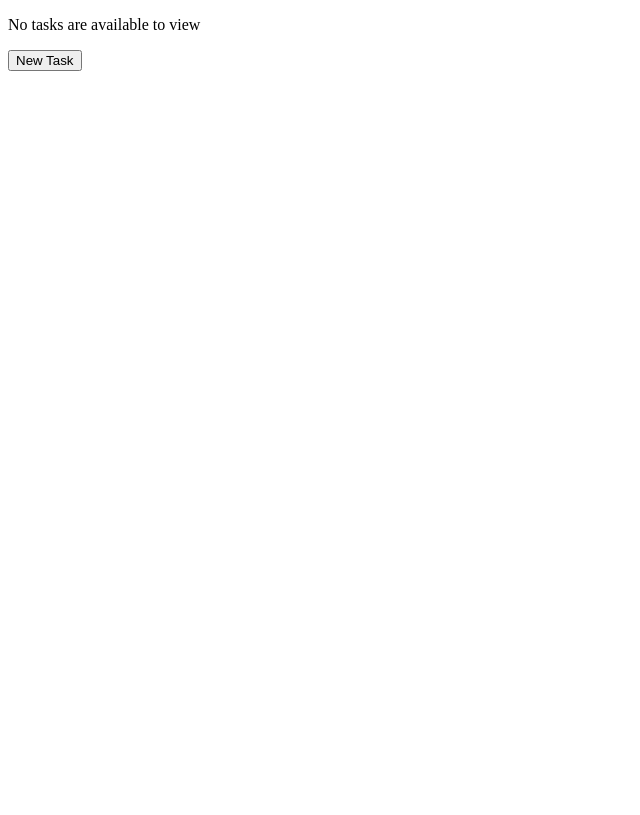
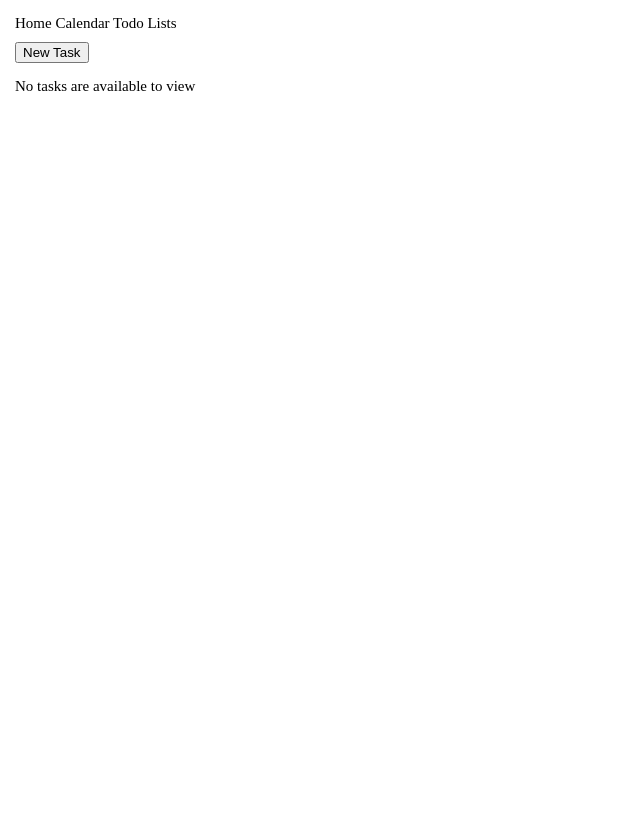
Before and after one commit to MrDoomBringer/TidyPlan, a Django app: page /calendar/ in a window 1280 px wide. Shown: the whole page, without its empty margins (0-640 px from the left). Before the commit the page ends 71 px from the top, so only its background shows below. Run offline with Django 3.2, Linux system fonts and the light colour scheme; data that the repository does not hold is empty; some web fonts are replaced.

Commit message:
Add basic CSS styling

```diff
--- /dev/null
+++ b/mysite/pages/static/pages/style.css
@@ -0,0 +1,154 @@
+@font-face {
+	font-family: 'Raleway';
+	src: local('Raleway'), url('./fonts/Raleway regular.ttf') format("truetype");
+	font-weight: normal;
+	font-style: normal;
+}
+@font-face {
+	font-family: 'Raleway';
+	src: local('Raleway'), url('./fonts/Raleway italic.ttf') format("truetype");
+	font-weight: normal;
+	font-style: italic;
+}
+@font-face {
+	font-family: 'Raleway';
+	src: local('Raleway'), url('./fonts/Raleway 100.ttf') format("truetype");
+	font-weight: 100;
+	font-style: normal;
+}
+@font-face {
+	font-family: 'Raleway';
+	src: local('Raleway'), url('./fonts/Raleway 100italic.ttf') format("truetype");
+	font-weight: 100;
+	font-style: italic;
+}
+@font-face {
+	font-family: 'Raleway';
+	src: local('Raleway'), url('./fonts/Raleway 200.ttf') format("truetype");
+	font-weight: 200;
+	font-style: normal;
+}
+@font-face {
+	font-family: 'Raleway';
+	src: local('Raleway'), url('./fonts/Raleway 200italic.ttf') format("truetype");
+	font-weight: 200;
+	font-style: italic;
+}
+@font-face {
+	font-family: 'Raleway';
+	src: local('Raleway'), url('./fonts/Raleway 300.ttf') format("truetype");
+	font-weight: 300;
+	font-style: normal;
+}
+@font-face {
+	font-family: 'Raleway';
+	src: local('Raleway'), url('./fonts/Raleway 300italic.ttf') format("truetype");
+	font-weight: 300;
+	font-style: italic;
+}
+@font-face {
+	font-family: 'Raleway';
+	src: local('Raleway'), url('./fonts/Raleway 400.ttf') format("truetype");
+	font-weight: 400;
+	font-style: normal;
+}
+@font-face {
+	font-family: 'Raleway';
+	src: local('Raleway'), url('./fonts/Raleway 400italic.ttf') format("truetype");
+	font-weight: 400;
+	font-style: italic;
+}
+@font-face {
+	font-family: 'Raleway';
+	src: local('Raleway'), url('./fonts/Raleway 500.ttf') format("truetype");
+	font-weight: 500;
+	font-style: normal;
+}
+@font-face {
+	font-family: 'Raleway';
+	src: local('Raleway'), url('./fonts/Raleway 500italic.ttf') format("truetype");
+	font-weight: 500;
+	font-style: italic;
+}
+@font-face {
+	font-family: 'Raleway';
+	src: local('Raleway'), url('./fonts/Raleway 600.ttf') format("truetype");
+	font-weight: 600;
+	font-style: normal;
+}
+@font-face {
+	font-family: 'Raleway';
+	src: local('Raleway'), url('./fonts/Raleway 600italic.ttf') format("truetype");
+	font-weight: 600;
+	font-style: italic;
+}
+@font-face {
+	font-family: 'Raleway';
+	src: local('Raleway'), url('./fonts/Raleway 700.ttf') format("truetype");
+	font-weight: 700;
+	font-style: normal;
+}
+@font-face {
+	font-family: 'Raleway';
+	src: local('Raleway'), url('./fonts/Raleway 700italic.ttf') format("truetype");
+	font-weight: 700;
+	font-style: italic;
+}
+@font-face {
+	font-family: 'Raleway';
+	src: local('Raleway'), url('./fonts/Raleway 800.ttf') format("truetype");
+	font-weight: 800;
+	font-style: normal;
+}
+@font-face {
+	font-family: 'Raleway';
+	src: local('Raleway'), url('./fonts/Raleway 800italic.ttf') format("truetype");
+	font-weight: 800;
+	font-style: italic;
+}
+@font-face {
+	font-family: 'Raleway';
+	src: local('Raleway'), url('./fonts/Raleway 900.ttf') format("truetype");
+	font-weight: 900;
+	font-style: normal;
+}
+@font-face {
+	font-family: 'Raleway';
+	src: local('Raleway'), url('./fonts/Raleway 900italic.ttf') format("truetype");
+	font-weight: 900;
+	font-style: italic;
+}
+
+
+html {
+	height: 100%;
+}
+
+body {
+	height: 100%;
+	font-family: Raleway;
+	font-weight: 300;
+	font-size: 15px;
+	margin: 15px;
+}
+
+.task_preview {
+	background: #C8C8CF;
+    padding: 10px;
+    margin: 0px 0px 15px 0px;
+    width: 350px;
+}
+
+a {
+	color: inherit;
+	text-decoration: inherit;
+}
+
+.container {
+    display: flex;
+    flex-direction: column;
+}
+
+.task_create {
+    margin: 10px 0px 0px 0px;
+}
--- a/mysite/pages/templates/pages/base.html
+++ b/mysite/pages/templates/pages/base.html
@@ -1,9 +1,15 @@
 <!DOCTYPE html>
 <html>
 	<head>
+		{% load static %}
+
+		<link rel="stylesheet" type="text/css" href="{% static 'pages/style.css' %}">
 		<title>{% block title %}TidyPlan{% endblock %}</title>
 	</head>
 	<body>
+		<a href="/">Home</a>
+		<a href="/calendar">Calendar</a>
+		<a href="/create">Todo Lists</a>
 		<div name_text="content", name = "content">
 			{% block content %}
 			{% endblock %}
--- a/mysite/pages/templates/pages/tasks.html
+++ b/mysite/pages/templates/pages/tasks.html
@@ -2,11 +2,16 @@
 {%block title %}View Tasks{% endblock %}
 
 {% block content %}
+	<form method = "post" action = "" class="task_create">
+		{% csrf_token %}
+		<input type="submit", name='new_task', value = "New Task">
+	</form>
 	{% if tsk_list %}
 		<h1>{{tsk_list.name_text}}</h1>
 
 			{% for task in tsk_list %}
-				<div>
+			<div class="container">
+				<div class="task_preview">
 					{{task.description_text}}
 					<form method = "post" action = "">
 						{% csrf_token %}
@@ -14,13 +19,11 @@
 						<input type="submit", name='delete_task' value="[Delete]">
 					</form>
 				</div>
+			</div>
 			{% endfor %}
 
 	{% else %}
 		<p> No tasks are available to view </p>
 	{% endif %}
-	<form method = "post" action = "">
-		{% csrf_token %}
-		<input type="submit", name='new_task', value = "New Task">
-	</form>
+
 {% endblock %}
```
Lines whose indentation alone changed are shown as unchanged.
